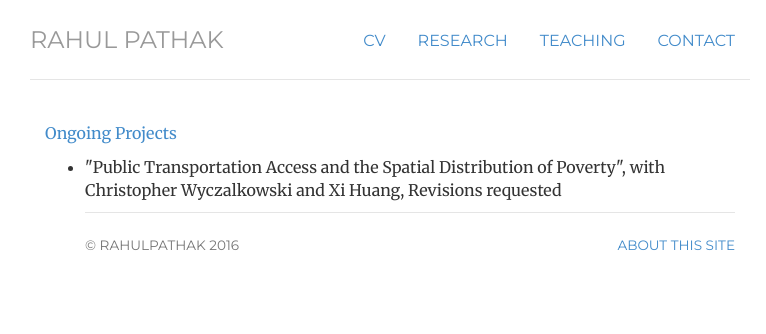
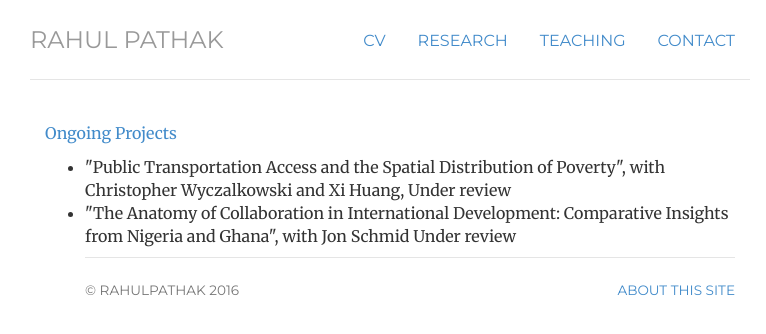
Before and after one commit to pathak-rahul/pathak-rahul.github.io, a Jekyll site: the page built from ongoing/index.html, in a window 1280 px wide. Shown: the top 334 px of the page, without its empty margins (250-1016 px from the left). Built offline with Jekyll 4.4.1, drawn with Linux system fonts in a browser that asks for light colours.

Commit message:
Update index.html

```diff
--- a/ongoing/index.html
+++ b/ongoing/index.html
@@ -9,7 +9,10 @@ title: ongoing
 
 <p class="text-primary">Ongoing Projects</p>
 				<ul>
-					<li>"Public Transportation Access and the Spatial Distribution of Poverty", with Christopher Wyczalkowski and Xi Huang, Revisions requested</li>
+					<li>"Public Transportation Access and the Spatial Distribution of Poverty", with Christopher Wyczalkowski and Xi Huang, Under review</li>
+					<li>"The Anatomy of Collaboration in International Development: Comparative Insights from Nigeria and Ghana", with Jon Schmid Under review</li>
+
+
 
 </span>
 </p>
```
